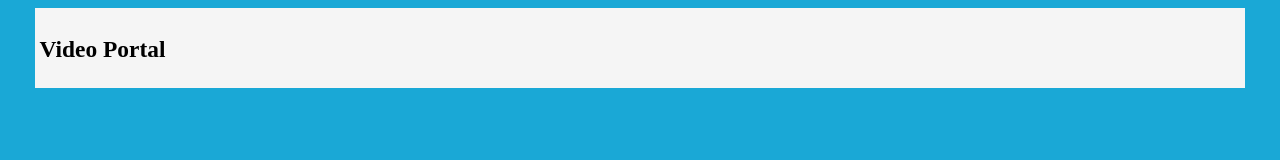
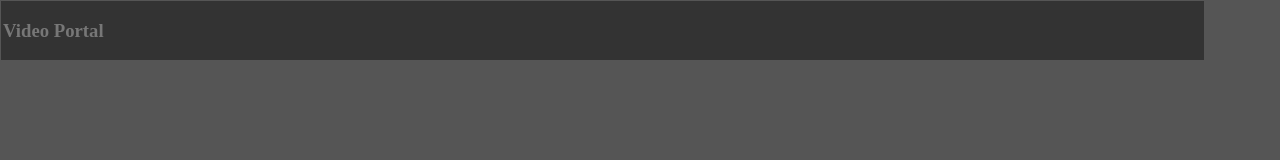
Before and after one commit to himanshu0511/VideoPortal, a website: page client/index.html in a window 1280 px wide. Drawn offline with nearby package versions, Linux system fonts and the light colour scheme; some packages are replaced by stand-ins of ours.

Commit message:
change styling of website

```diff
--- a/client/index.html
+++ b/client/index.html
@@ -5,7 +5,7 @@
         <meta http-equiv="x-ua-compatible" content="ie=edge">
         <title></title>
         <meta name="description" content="">
-        <meta name="viewport" content="width=device-width, initial-scale=1">
+        <meta name="viewport" content="width=device-width, initial-scale=1.0, maximum-scale=1.0, user-scalable=no" />
 
         <link rel="stylesheet" href="/src/css/jk-rating-stars.css">
         <link href="https://fonts.googleapis.com/icon?family=Material+Icons" rel="stylesheet">
@@ -18,7 +18,7 @@
 
     <!-- Add your site or application content here -->
     <div class="header-container" ng-controller="HeaderController">
-        <h3>Video Portal</h3>
+        <h3><a href="/play-list">Video Portal</a></h3>
         <h4 ng-if="userData && userData.userName" ng-bind="userData.userName"></h4>
         <h4 ng-if="userData && userData.sessionId"> <a href='/logout'>Logout</a> </h4>
     </div>
--- a/client/src/css/app.css
+++ b/client/src/css/app.css
@@ -44,15 +44,25 @@ html{line-height:1.15;-ms-text-size-adjust:100%;-webkit-text-size-adjust:100%}ar
 
 
 .header-container{
-	margin: 0px auto;
-	height: 70px;
-	width: 90%;
-    padding: 5px;
-	background: #F5F5F5;
-	font-size: 20px;
-	display: flex;
-	flex-direction: row;
+	/*margin: 0px auto;*/
+	/*height: 70px;*/
+	/*width: 90%;*/
+    /*padding: 5px;*/
+	/*background: #F5F5F5;*/
+	/*font-size: 20px;*/
+	/*display: flex;*/
+	/*flex-direction: row;*/
+	width: 103%;
+    padding: 0px 0px 0px 2px;
+    background: #333;
+    font-size: 16px;
+    display: flex;
+    flex-direction: row;
+    margin-left: -7px;
+    margin-top: -7px;
+    color: #777;
 }
+
 .header-container h3{
 	flex: 5;
 }
@@ -60,6 +70,16 @@ html{line-height:1.15;-ms-text-size-adjust:100%;-webkit-text-size-adjust:100%}ar
 	flex: 1;
 	font-size: 15px;
 	text-transform: uppercase;
+	padding-right: 4px;
+}
+
+.header-container a{
+	color: #777;
+	text-decoration: none;
+	text-decoration-color: #777;
+}
+.header-container a:hover{
+	color: #777;
 }
 
 
@@ -68,7 +88,7 @@ html{line-height:1.15;-ms-text-size-adjust:100%;-webkit-text-size-adjust:100%}ar
     max-width: 80%;
     display: flex;
     flex-direction: column;
-    background: white;
+	background: #eee;
     /*border-radius: 5px;*/
     padding: 16px;
     box-shadow: 2px 3px 7px #03556f;
@@ -125,7 +145,8 @@ html{line-height:1.15;-ms-text-size-adjust:100%;-webkit-text-size-adjust:100%}ar
 /*}*/
 
 body {
-    background: #1AA8D6;
+    background: #555;
+    /*background: #1AA8D6;*/
 }
 
 @media (min-width:801px) {
@@ -150,11 +171,11 @@ body {
 
 
     .login-form {
+		background: #eee;
         margin: 10% 10% 0 40%;
         max-width: 20%;
         display: flex;
         flex-direction: column;
-        background: white;
         /* border-radius: 5px; */
         padding: 16px;
         box-shadow: 2px 3px 7px #03556f;
--- a/client/src/js/app/controllers/header.js
+++ b/client/src/js/app/controllers/header.js
@@ -11,6 +11,7 @@ angular.module('videoPortal').controller('HeaderController', ['UserService', '$s
        $scope.$apply();
      });
   }
+  updateHeaders();
   $rootScope.$on('UserLoggedIn', function(){
     updateHeaders();
   });
```
